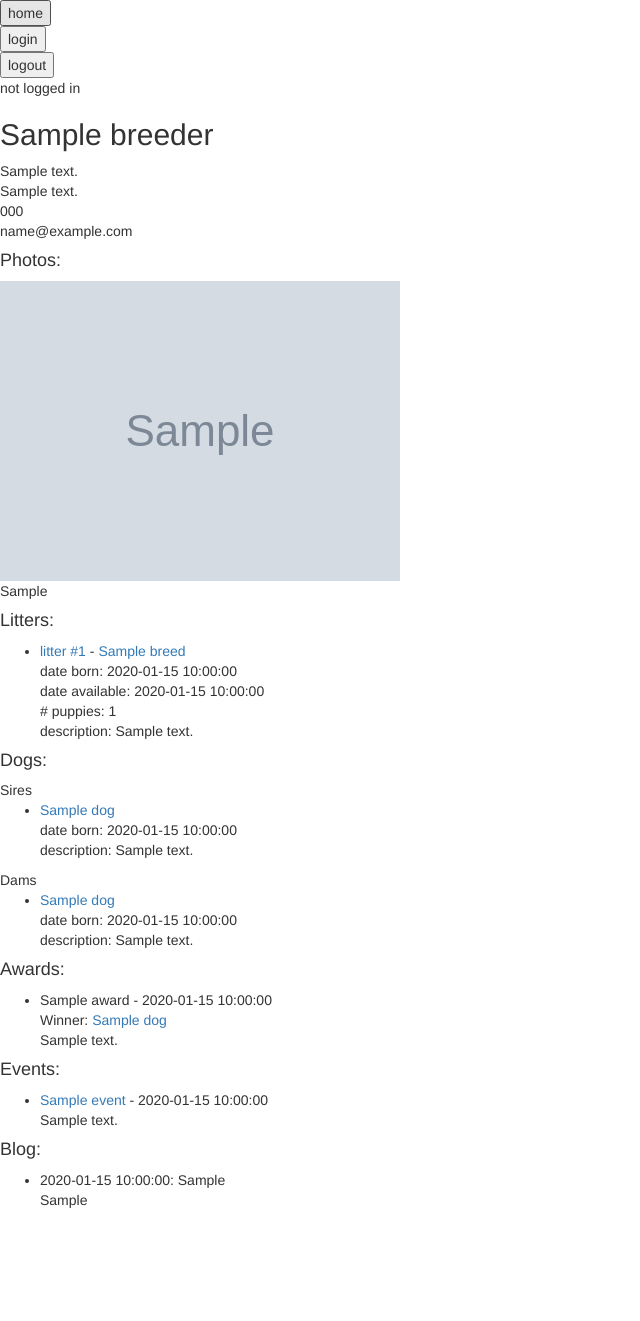
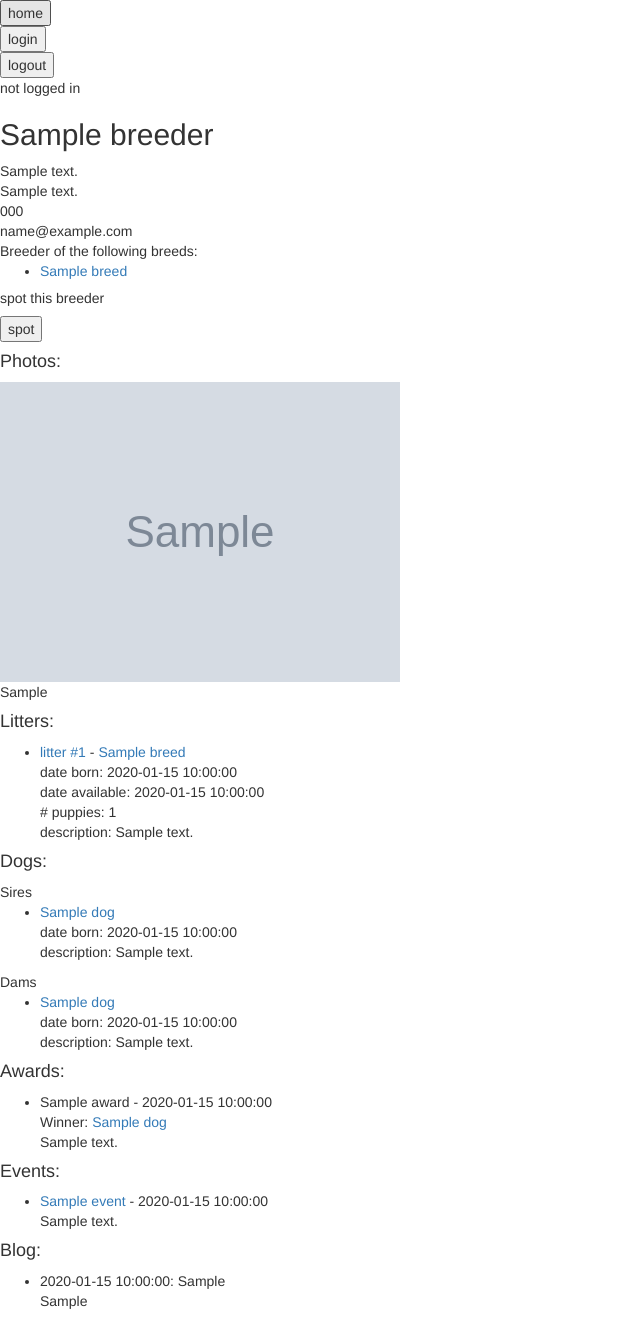
Before and after one commit to mbiannaccone/spot, a Flask app: page /breeders/1 in a window 1280 px wide. Shown: the whole page, without its empty margins (0-640 px from the left). Before the commit the page ends 1208 px from the top, so only its background shows below. Run offline with Flask 2, Linux system fonts and the light colour scheme; tables that the repository leaves empty hold one stand-in row (values such as "Sample post"); grey boxes marked "Sample" are stand-in pictures; some libraries are stand-ins or nearby versions.

```diff
--- a/server.py
+++ b/server.py
@@ -121,8 +121,8 @@ def user_profile(user_id):
         return redirect('/login')
     else:
         user = User.query.get(user_id)
-        breed_spots = user.breed_spots
-        breeder_spots = user.breeder_spots
+        breed_spots = list({breed_spot.breed for breed_spot in user.breed_spots})
+        breeder_spots = list({breeder_spot.breeder for breeder_spot in user.breeder_spots})
         return render_template('user-info.html',
                                user=user,
                                breed_spots=breed_spots,
@@ -245,6 +245,7 @@ def breeder_info(breeder_id):
     breeder = Breeder.query.get(breeder_id)
     photos = breeder.photos
     litters = [(litter, litter.breed) for litter in breeder.litters]
+    breeds = list({breed for litter, breed in litters})
     events = breeder.events
     dogs = [(Dog.query.get(litter.sire_id),
             Dog.query.get(litter.dam_id)) for litter in breeder.litters]
@@ -253,7 +254,7 @@ def breeder_info(breeder_id):
 
     return render_template('breeder-info.html', breeder=breeder, photos=photos,
                            litters=litters, events=events, dogs=dogs,
-                           awards=awards, blogs=blogs, user=user)
+                           awards=awards, blogs=blogs, user=user, breeds=breeds)
 
 
 @app.route('/breeders/<breeder_id>/litters/<litter_id>')
@@ -333,6 +334,44 @@ def event_info(breeder_id, event_id):
                            user=user)
 
 
+@app.route('/breed-spot', methods=["POST"])
+def spot_breed():
+    """ Adds breed to the user's list of spots. """
+
+    if 'user_id' not in session:
+        flash("Please log in first!")
+        return redirect('/login')
+    else:
+        user = User.query.get(session['user_id'])
+        breed_id = request.form.get("breed")
+        breed = Breed.query.get(breed_id)
+
+        breedspot = BreedSpot(user_id=user.user_id, breed_id=breed_id)
+        db.session.add(breedspot)
+        db.session.commit()
+        flash("You've spotted the %s breed!" % breed.name)
+    return redirect('/breeds/%s' % breed_id)
+
+
+@app.route('/breeder-spot', methods=["POST"])
+def spot_breeder():
+    """ Adds breeder to the user's list of spots. """
+
+    if 'user_id' not in session:
+        flash("Please log in first!")
+        return redirect('/login')
+    else:
+        user = User.query.get(session['user_id'])
+        breeder_id = request.form.get("breeder")
+        breeder = Breeder.query.get(breeder_id)
+
+        breederspot = BreederSpot(user_id=user.user_id, breeder_id=breeder_id)
+        db.session.add(breederspot)
+        db.session.commit()
+        flash("You've spotted this breeder: %s" % breeder.name)
+    return redirect('/breeders/%s' % breeder_id)
+
+
 if __name__ == "__main__":
 
     app.debug = True
--- a/templates/breed-info.html
+++ b/templates/breed-info.html
@@ -12,6 +12,12 @@
     <span>location: <input type="text" name="location"></span>
     <input type="hidden" name="breed" value="{{ breed.breed_id }}">
     <input type="submit" value="search">
+</form>
+
+<h5>spot this breed</h5>
+<form action="/breed-spot", method="POST">
+    <button type="submit">spot</button>
+    <input type="hidden" name="breed" value=" {{ breed.breed_id }}">
 </form>
 
 <div>Size: {{ size.size }}</div>
--- a/templates/breeder-info.html
+++ b/templates/breeder-info.html
@@ -6,6 +6,20 @@
 {{ breeder.address }}<br>
 {{ breeder.phone }}<br>
 {{ breeder.email }}
+
+<div>Breeder of the following breeds:
+    {% for breed in breeds %}
+    <ul>
+        <li><a href='/breeds/{{ breed.breed_id }}'>{{ breed.name }}</a></li>
+    </ul>
+    {% endfor %}
+</div>
+
+<h5>spot this breeder</h5>
+<form action="/breeder-spot", method="POST">
+    <button type="submit">spot</button>
+    <input type="hidden" name="breeder" value=" {{ breeder.breeder_id }}">
+</form>
 
 <h4>Photos:</h4>
 {% for photo in photos %}
--- a/templates/user-info.html
+++ b/templates/user-info.html
@@ -12,7 +12,7 @@
     you've Spotted the following breeds:
         {% for breed_spot in breed_spots %}
             <ul>
-                <li><a href='/breeds/{{ breed_spot.breed.breed_id }}'>{{ breed_spot.breed.name }}</a></li>
+                <li><a href='/breeds/{{ breed_spot.breed_id }}'>{{ breed_spot.name }}</a></li>
             </ul>
         {% endfor %}
 </div>
@@ -21,7 +21,7 @@
     you've Spotted the following breeders:
         {% for breeder_spot in breeder_spots %}
             <ul>
-                <li><a href='/breeders/{{ breeder_spot.breeder.breeder_id }}'>{{ breeder_spot.breeder.name }}</a></li>
+                <li><a href='/breeders/{{ breeder_spot.breeder_id }}'>{{ breeder_spot.name }}</a></li>
             </ul>
         {% endfor %}
 </div>
```
